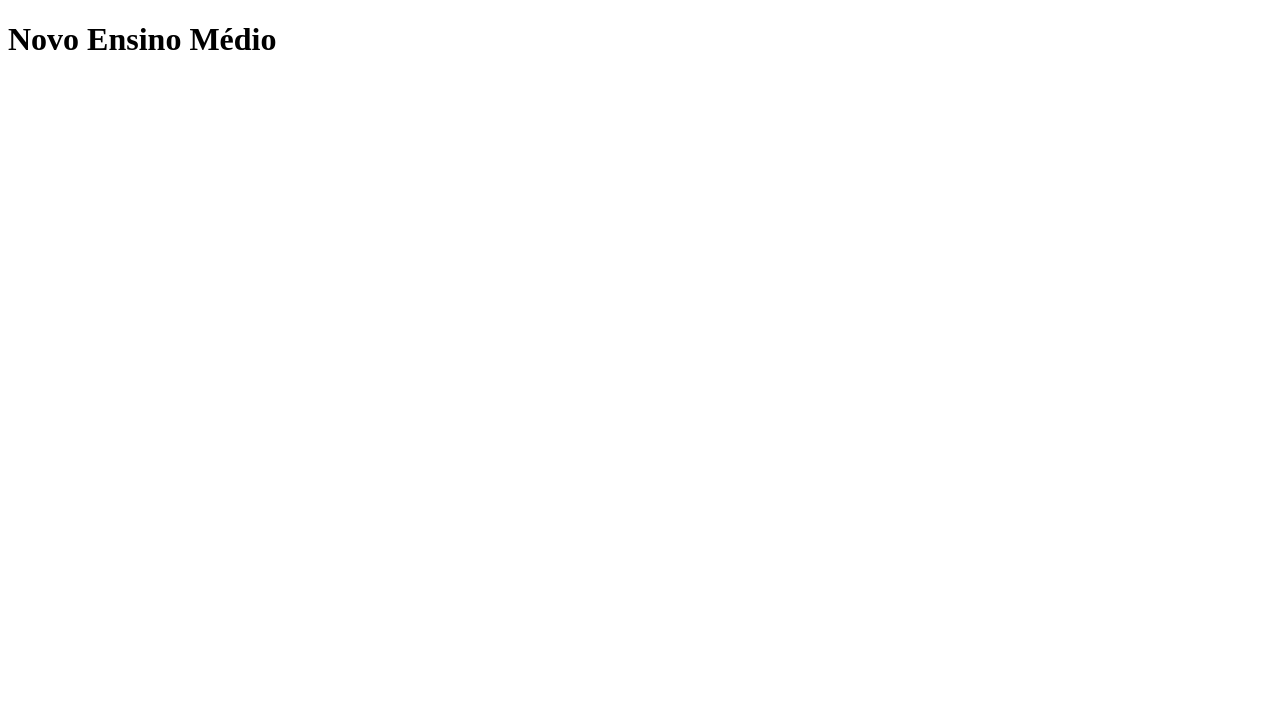
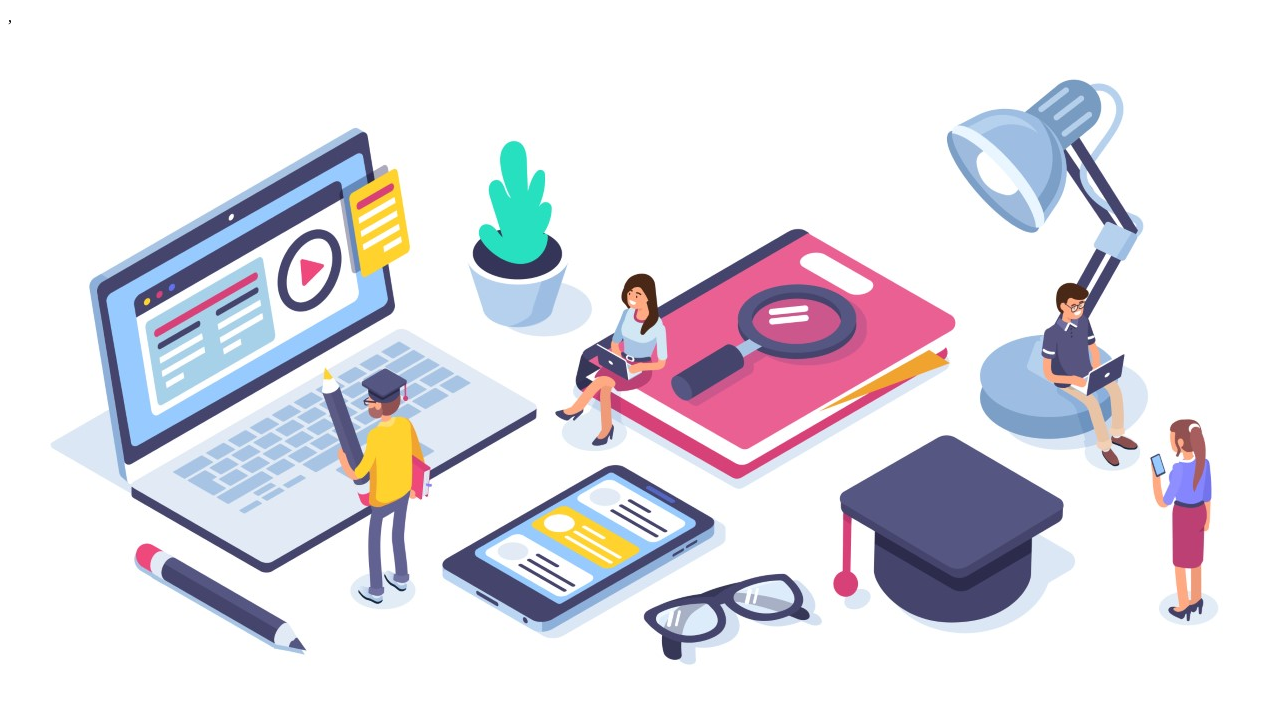
Before and after one commit to Samara2604/samaraliria, a plain HTML site: page index.html in a window 1280 px wide. Drawn offline with Linux system fonts and the light colour scheme.

Commit message:
Add files via upload

```diff
--- a/index.html
+++ b/index.html
@@ -5,10 +5,15 @@
     <meta http-equiv="X-UA-Compatible" content="IE=edge">
     <meta name="viewport" content="width=device-width, initial-scale=1.0">
     <title>Document</title>
-</head><header>
-    <h1>Novo Ensino Médio</h1>
-</header>
-<body>
+</head>
+,<body>
+    <header>
+        <img src="educacao.png" alt="">
+    </header>
+</body>
 
-</body>
+
+
+
+
 </html>
```
Also changed, not shown: educacao.png (added).
